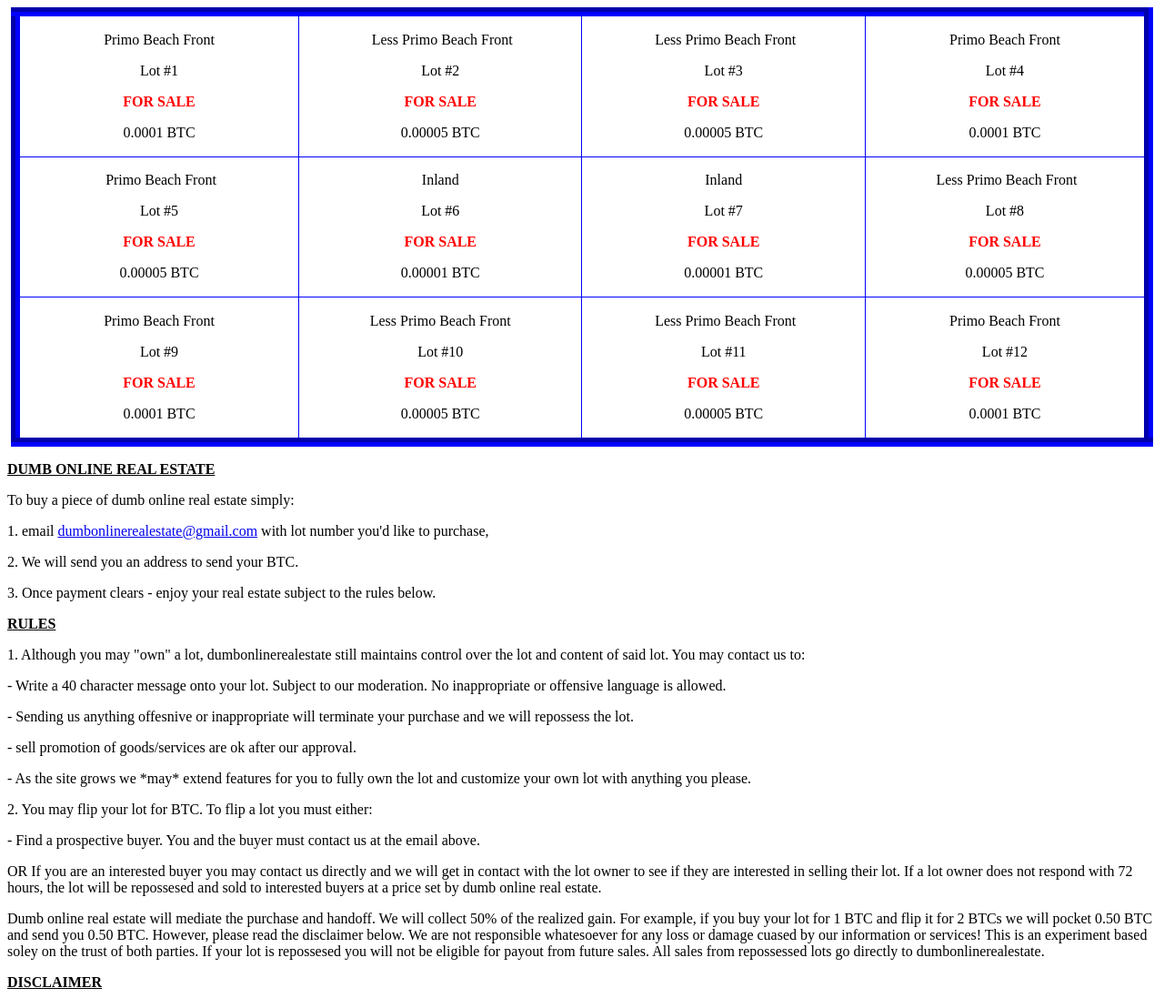
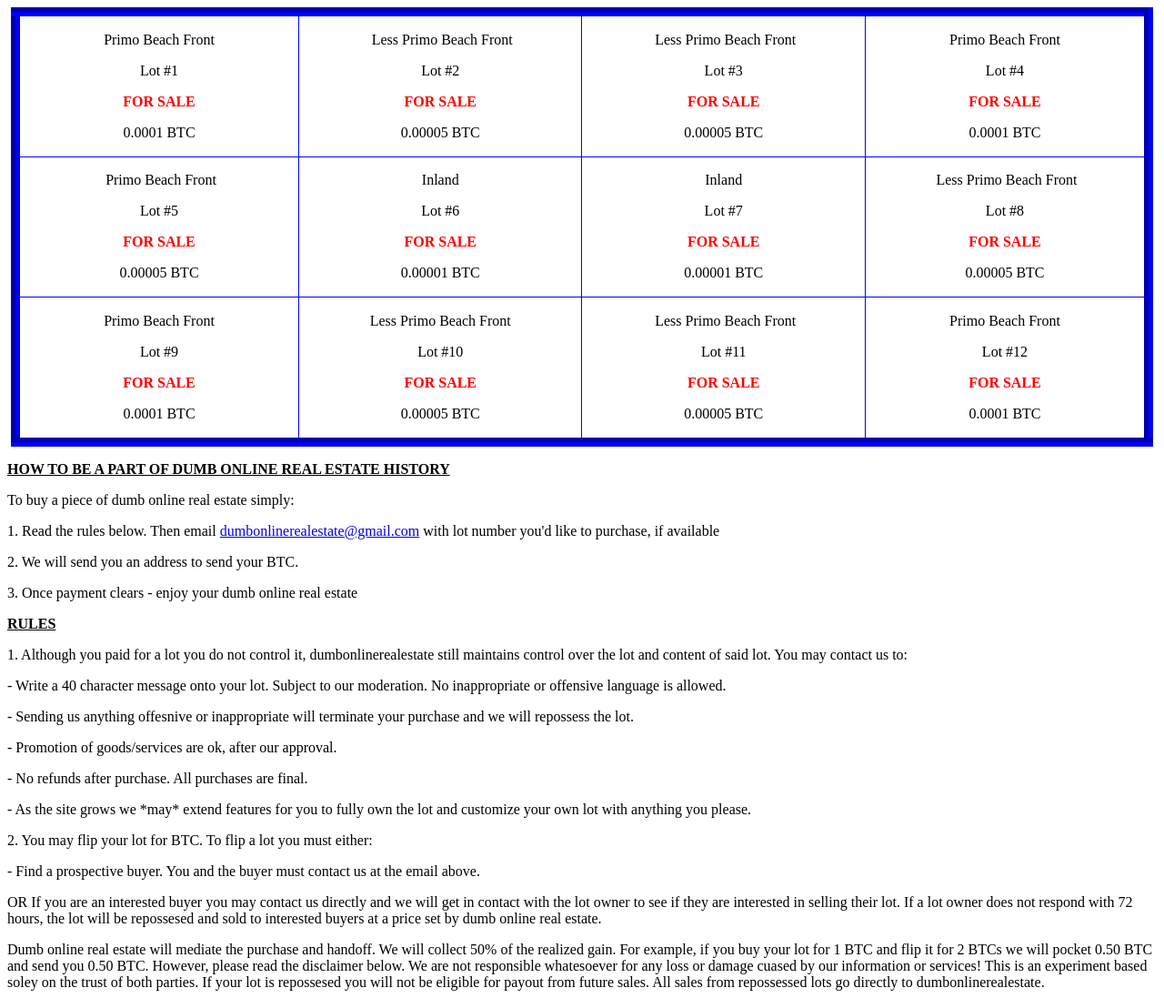
Before and after one commit to dumbonlinerealestate/dumbonlinerealestate.github.io, a plain HTML site: page index.html in a window 1280 px wide. Shown: the top 1097 px of the page at 91% size. Drawn offline with Linux system fonts and the light colour scheme.

Commit message:
Update index.html

```diff
--- a/index.html
+++ b/index.html
@@ -82,20 +82,21 @@
 </table>
 
 <p></p>
-<p><span style="text-decoration: underline;"><strong>DUMB ONLINE REAL ESTATE </strong></span><span style="text-decoration: underline;"></span></p>
+<p><span style="text-decoration: underline;"><strong>HOW TO BE A PART OF DUMB ONLINE REAL ESTATE HISTORY</strong></span><span style="text-decoration: underline;"></span></p>
 <p><span style="text-decoration: underline;"></span>To buy a piece of dumb online real estate simply:</p>
-<p>1. email <a href="mailto:dumbonlinerealestate@gmail.com">dumbonlinerealestate@gmail.com</a> with lot number you'd like to purchase,</p>
+<p>1. Read the rules below. Then email <a href="mailto:dumbonlinerealestate@gmail.com">dumbonlinerealestate@gmail.com</a> with lot number you'd like to purchase, if available</p>
 <p>2. We will send you an address to send your BTC.</p>
-<p>3. Once payment clears - enjoy your real estate subject to the rules below.</p>
+<p>3. Once payment clears - enjoy your dumb online real estate </p>
 <p></p>
 <p></p>
 <p></p>
 
 <p><span style="text-decoration: underline;"><strong>RULES</strong></span></p>
-<p>1. Although you may "own" a lot, dumbonlinerealestate still maintains control over the lot and content of said lot. You may contact us to:
+<p>1. Although you paid for a lot you do not control it, dumbonlinerealestate still maintains control over the lot and content of said lot. You may contact us to:
  <p>- Write a 40 character message onto your lot. Subject to our moderation. No inappropriate or offensive language is allowed.
  <p>- Sending us anything offesnive or inappropriate will terminate your purchase and we will repossess the lot.
- <p>- sell promotion of goods/services are ok after our approval.
+ <p>- Promotion of goods/services are ok, after our approval.
+ <p>- No refunds after purchase. All purchases are final.
  <p>- As the site grows we *may* extend features for you to fully own the lot and customize your own lot with anything you please.
 
 <p>2. You may flip your lot for BTC. To flip a lot you must either:</p>
@@ -111,5 +112,5 @@
 
     The price of Bitcoin and other cryptocurrencies are very highly volatile. It is common for prices to increase or decrease by over 100% in a single day. DO NOT INVEST ALL YOUR MONEY IN CRYPTOCURRENCIES or underlying vehicles (dumb online real estate). Only invest money which you are willing to lose.
 
-    Dumb online real estate is not affiliated in any manner with any cryptocurrency.</p>
+    Dumb online real estate is not affiliated in any manner with any cryptocurrency. All sales are final. No refunds allowed</p>
 <p></p>
```
